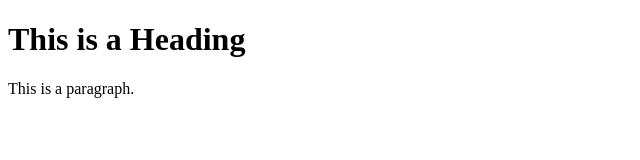
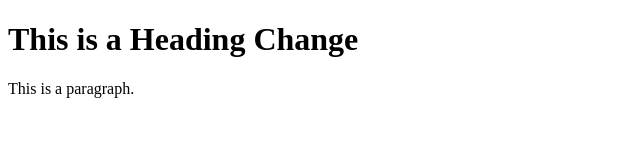
Before and after one commit to FathymTesterA/TestRepo, a website: page index.html in a window 1280 px wide. Shown: the whole page, without its empty margins (0-640 px from the left). Drawn offline with Linux system fonts and the light colour scheme.

Commit message:
first CI/CD change test

```diff
--- a/index.html
+++ b/index.html
@@ -5,7 +5,7 @@
 </head>
 <body>
 
-<h1>This is a Heading</h1>
+<h1>This is a Heading Change</h1>
 <p>This is a paragraph.</p>
 
 </body>
```
